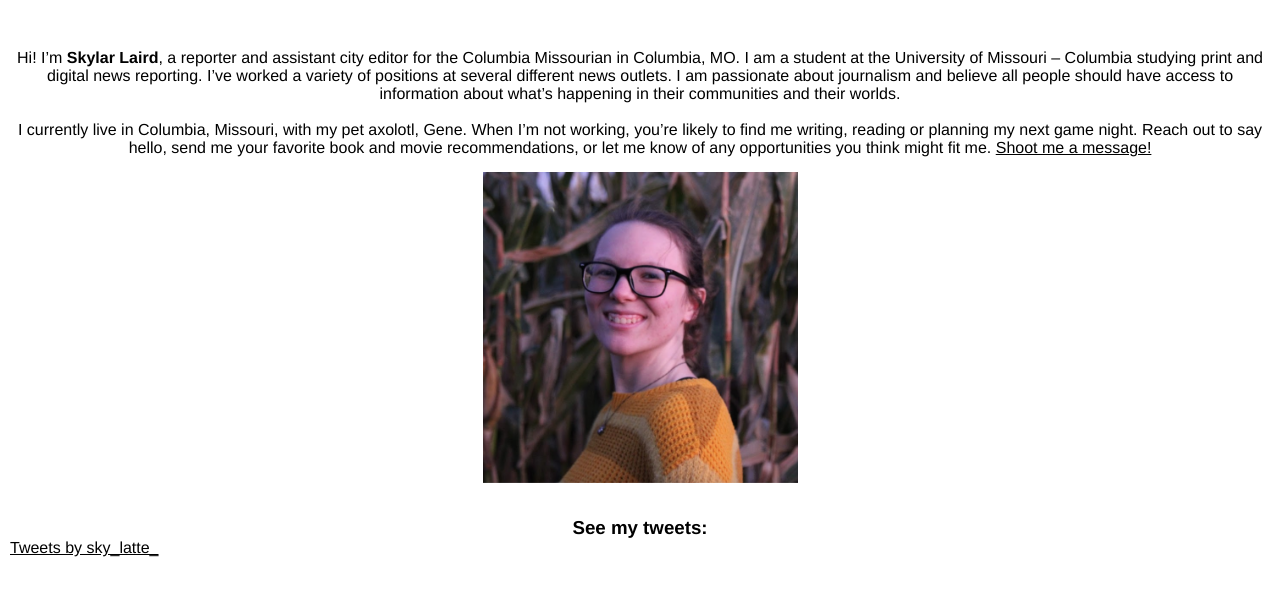
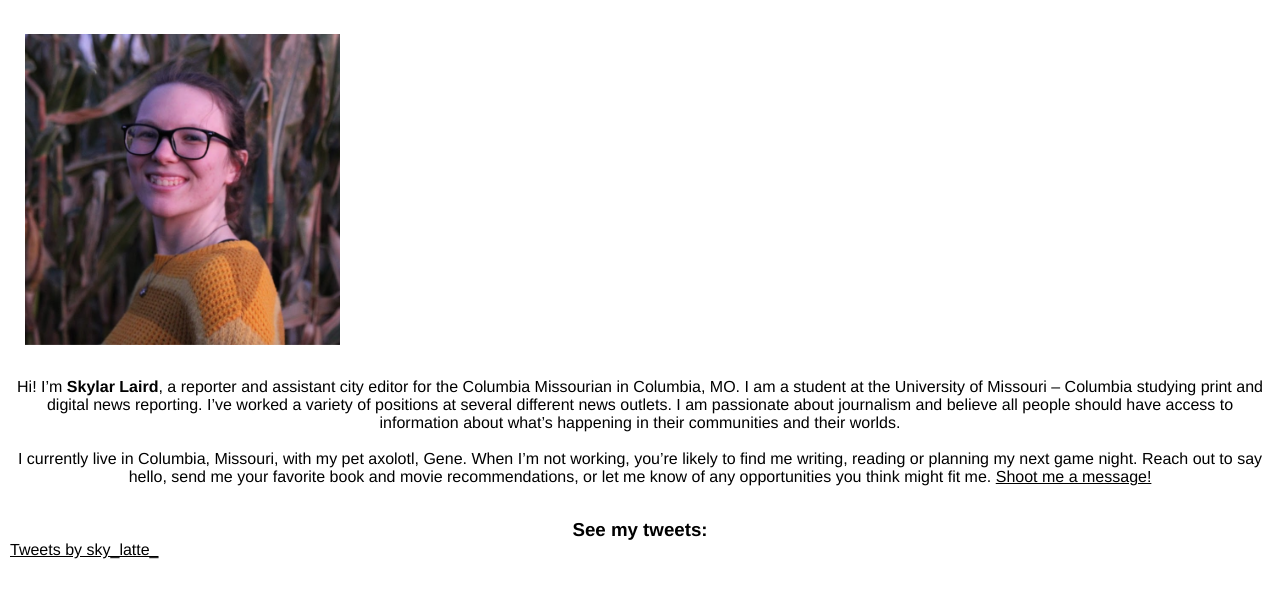
Before and after one commit to J4502-SS22/laird-portfolio-site, a plain HTML site: page index.html in a window 1280 px wide. Shown: the part 176-774 px from the top of the page. Drawn offline with Linux system fonts and the light colour scheme.

Commit message:
moved image

```diff
--- a/index.html
+++ b/index.html
@@ -24,13 +24,13 @@
     	</div>
 </div>
     <h1>Skylar Laird</h1>
-    <img src="">
+    <img src="skylarpic.png" alt="A girl with brown hair and glasses smiles at the camera in front of a row of corn.">
+<br>
     <p class="intro">Hi! I’m <strong>Skylar Laird</strong>, a reporter and assistant city editor for the Columbia Missourian in Columbia, MO. I am a student at the University of Missouri – Columbia studying print and digital news reporting. I’ve worked a variety of positions at several different news outlets. I am passionate about journalism and believe all people should have access to information about what’s happening in their communities and their worlds.</p>
 <br>
     <p class="intro">I currently live in Columbia, Missouri, with my pet axolotl, Gene. When I’m not working, you’re likely to find me writing, reading or planning my next game night. Reach out to say hello, send me your favorite book and movie recommendations, or let me know of any opportunities you think might fit me.
     <a href="mailto:skylarlaird13@gmail.com?subject=Hello!"target="_blank">Shoot me a message!</a>
     <br>
-<img src="skylarpic.png" alt="A girl with brown hair and glasses smiles at the camera in front of a row of corn.">
 <br>
 <h3 id="twitter">See my tweets:</h3>
 <a class="twitter-timeline" data-width="450" data-height="500" href="https://twitter.com/sky_latte_?ref_src=twsrc%5Etfw">Tweets by sky_latte_</a> <script async src="https://platform.twitter.com/widgets.js" charset="utf-8"></script>
```
